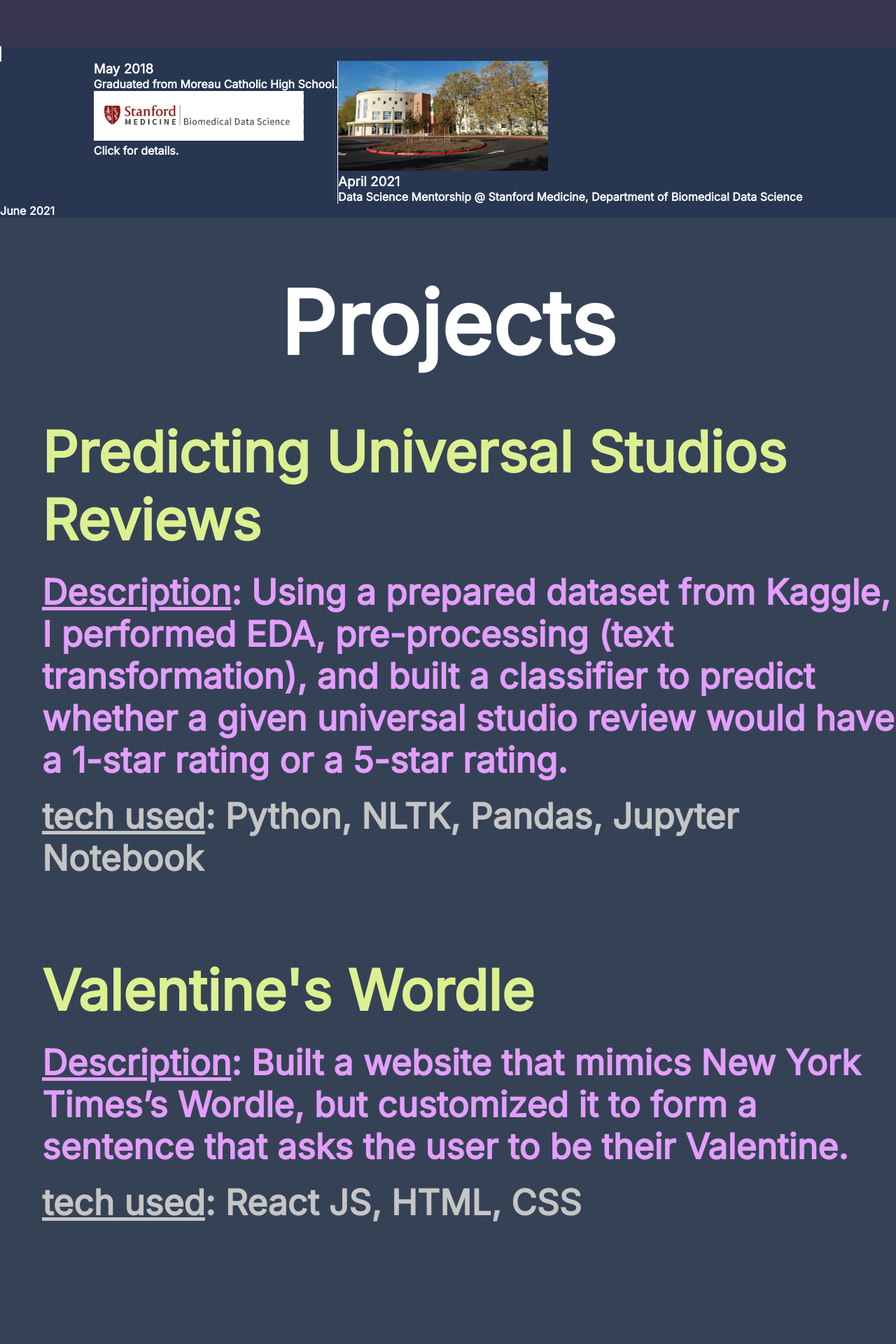
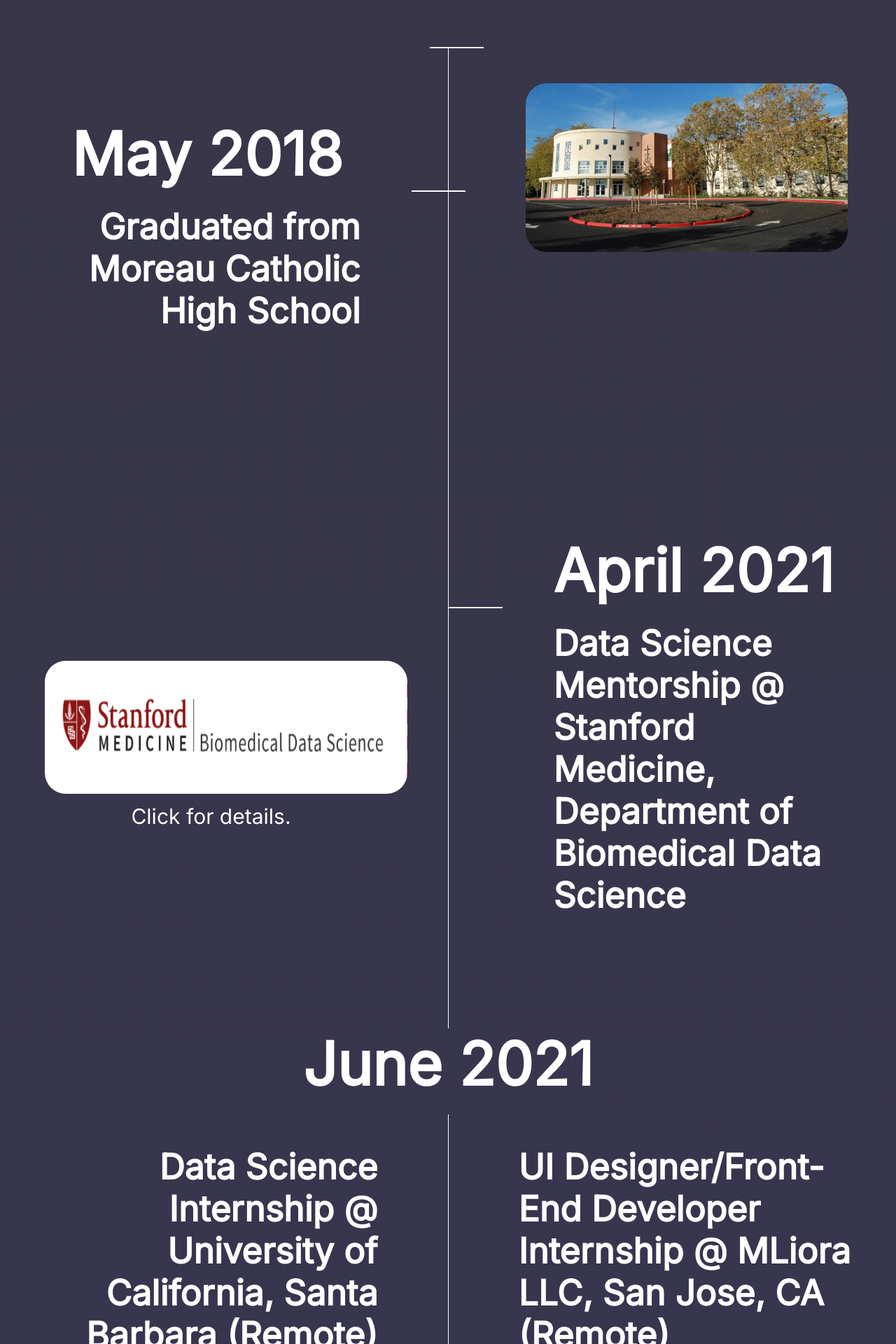
Before and after one commit to paolopedrigal/my-website, a React (Create React App) app: page / in a window 1280 px wide. Shown: the part 5640-7560 px from the top of the page at 70% size. Built offline with nearby package versions, Linux system fonts and the light colour scheme.

Commit message:
Finally finished styling the entire website (without any animations)

```diff
--- a/src/Experiences.css
+++ b/src/Experiences.css
@@ -1,5 +1,6 @@
 #timeline-section {
     background-image: linear-gradient(#383647, #363556);
+    padding-bottom: 300px;
 }
 
 #timeline-title {
@@ -14,16 +15,11 @@
     display: flex;
     justify-content: center;
     flex-direction: column;
+    background-color: transparent;
 }
 
-.placeholder {
-    border: transparent;
-    width: 45%;
-}
-
-.timeline-end-line {
-    width: 100px;
-    background-color: transparent;
+.timeline-line-break {
+    width: 75px;
     border: solid thin;
     border-color: white;
 }
@@ -39,21 +35,136 @@
     background-color: transparent;
     border-right: solid thin;
     border-color: white;
+    width: 45%;
+    height: 1400px;
 }
 
+#rhs-before-june-2021 {
+    width: 45%;
+    background-color: transparent;
+    height: 1400px;
+}
 
+.timeline-date {
+    font-size: 85px;
+    background-color: transparent;
+}
 
-/* .timeline-content {
+.timeline-caption {
+    font-size: 50px;
+    background-color: transparent;
+    padding-top: 20px;
+}
+
+#may-2018 {
     display: flex;
-    flex-direction: column;
+    justify-content: right;
     background-color: transparent;
-    width: 100%;
-    height: 800px;
-    filter: saturate(0);
-} */
+    padding-right: 150px;
+    padding-top: 100px;
+}
 
-/* #present-day {
+#mchs-caption, #skyworks-caption {
+    display: flex;
+    text-align: right;
+    padding-right: 125px;
+}
+
+#mchs-pic {
+    border-radius: 30px;
+    width: 80%;
+    margin-top: 50px;
+    margin-left: 110px;
+}
+
+#april-2021 {
+    padding-top: 400px;
+    padding-left: 150px;
+}
+
+#stanford-caption {
+    padding-left: 150px;
+}
+
+#stanford-pic {
+    width: 90%;
+    height: 190px;
+    border-radius: 30px;
+    margin-top: 470px;
+}
+
+.click-for-details {
+    font-weight: 100;
+    font-size: 30px;
+    text-align: center;
     background-color: transparent;
+    padding-top: 10px;
+}
+
+#june-2021, #present-day{
+    text-align: center;
+}
+
+#after-june-2021 {
     display: flex;
+    flex-direction: row;
     justify-content: center;
-} */
+    background-color: transparent;
+    margin-top: 20px;
+    height: 1900px;
+}
+
+#lhs-after-june-2021 {
+    border-right: solid thin;
+    border-color: white;
+    width: 45%;
+    background-color: transparent;
+    height: 1900px;
+}
+
+#rhs-after-june-2021 {
+    width: 45%;
+    background-color: transparent;
+}
+
+#ucsb-caption {
+    text-align: right;
+    margin-right: 100px;
+    padding-top: 45px;
+}
+
+#mliora-caption {
+    margin-left: 100px;
+    padding-top: 45px;
+}
+
+#ucsb-pic {
+    border-radius: 30px;
+    width: 70%;
+    height: 350px;
+    margin-left: 110px;
+    margin-top: 65px;
+}
+
+#mliora-pic {
+    border-radius: 30px;
+    width: 47%;
+    height: 350px;
+    margin-left: 225px;
+    margin-top: 65px;
+}
+
+#june-2022 {
+    padding-top: 475px;
+    display: flex;
+    justify-content: right;
+    padding-right: 150px;
+}
+
+#skyworks-pic {
+    width: 70%;
+    height: 350px;
+    border-radius: 30px;
+    margin-left: 130px;
+    margin-top: 400px;
+}
--- a/src/Experiences.js
+++ b/src/Experiences.js
@@ -1,6 +1,6 @@
 import MCHSImage from './Images/MCHSWideShot.webp';
 import StanfordImage from './Images/StanfordDataScience.png';
-import UCSBImage from './Images/UCSBDataScience.png';
+import UCSBImage from './Images/UCSBDataScience2.png';
 import MLioraImage from './Images/MLioraLLCLogo.jpg';
 import SkyworksImage from './Images/SkyworksLogo.jpg';
 import './Experiences.css';
@@ -10,77 +10,51 @@
         <div id='timeline-section'>
             <h3 id='timeline-title'>Timeline</h3>
             <div id='timeline-content'>
-                <div>
-                    <span className='placeholder'></span>
-                    <span className='timeline-end-line'></span>
-                </div>
+                <div className='timeline-line-break' style={{marginLeft: "48%"}}></div>
                 <div id='before-june-2021'>
                     <div id='lhs-before-june-2021'>
-                        <div id='above-line-lhs-before-june-2021'>
-                            <h3 className='timeline-date'>May 2018</h3>
-                        </div>
-                        <div id='below-line-lhs-before-june-2021'>
-                            <p className='timeline-caption'>Graduated from Moreau Catholic High School.</p>
-                            <img src={StanfordImage} width='300px' alt='Stanford Department of Biomedical Data Science logo.' className='timeline-content'
-                            id='Stanford'/>
-                            <p className='click-for-details'>Click for details.</p>
-                        </div>
+                        <h3 className='timeline-date' id='may-2018'>May 2018</h3>
+                        <div className='timeline-line-break' style={{marginLeft: "91%"}}></div>
+                        <p className='timeline-caption' id='mchs-caption'>Graduated from Moreau Catholic High School</p>
+                        <img src={StanfordImage} width='300px' alt='Stanford Department of Biomedical Data Science logo.' className='timeline-content'
+                        id='stanford-pic'/>
+                        <p className='click-for-details' style={{marginRight: "100px"}}>Click for details.</p>
                     </div>
                     <div id='rhs-before-june-2021'>
-                        <div id='above-line-rhs-before-june-2021'>
-                            <img src={MCHSImage} width='300px' alt='A wide shot of Moreau Catholic High School.' className='timeline-content' id='MCHS'/>
-                            <h3 className='timeline-date'>April 2021</h3>
-                        </div>
-                        <div id='below-line-rhs-before-june-2021'>
-                            <p className='timeline-caption'>Data Science Mentorship @ Stanford Medicine, Department of Biomedical Data Science</p>
-                        </div>
+                        <img src={MCHSImage} width='300px' alt='A wide shot of Moreau Catholic High School.' className='timeline-content' id='mchs-pic'/>
+                        <h3 className='timeline-date' id='april-2021'>April 2021</h3>
+                        <div className='timeline-line-break'></div>
+                        <p className='timeline-caption' id='stanford-caption'>Data Science Mentorship @ Stanford Medicine, Department of Biomedical Data Science</p>
                     </div>
                 </div>
 
-                <p id='june-2021'>June 2021</p>
+                <p className='timeline-date' id='june-2021'>June 2021</p>
 
                 <div id='after-june-2021'>
                     <div id='lhs-after-june-2021'>
-                        <div id='above-line-lhs-after-june-2021'></div>
-                        <div id='below-line-lhs-after-june-2021'></div>
+                        <p className='timeline-caption' id='ucsb-caption'>Data Science Internship @ University of California, Santa Barbara (Remote)</p>
+                        <img src={UCSBImage} width='300px' alt='UCSB Data Science logo.' className='timeline-content' id='ucsb-pic'/>
+                        <p className='click-for-details' style={{marginRight: "50px"}}>Click for details.</p>
+                        <h3 className='timeline-date' id='june-2022'>June 2022</h3>
+                        <div className='timeline-line-break' style={{marginLeft: "91%"}}></div>
+                        <p className='timeline-caption' id='skyworks-caption'>Product/Test Engineering Software Internship @ Skyworks Solutions Inc., Irvine, CA</p>
                     </div>
-                    <div id='rhs-after-june-2021'></div>
+                    <div id='rhs-after-june-2021'>
+                        <p className='timeline-caption' id='mliora-caption'>UI Designer/Front-End Developer Internship @ MLiora LLC, San Jose, CA (Remote)</p>
+                        <img src={MLioraImage} width='300px' alt='MLiora logo.' className='timeline-content' id='mliora-pic'/>
+                        <p className='click-for-details'>Click for details.</p>
+                        <img src={SkyworksImage} width='300px' alt='Skyworks logo.' className='timeline-content' id='skyworks-pic'/>
+                        <p className='click-for-details'>Click for details.</p>
+                    </div>
                 </div>
-                {/*
-                <UCSB className='timeline-content'/>
-                <MLiora className='timeline-content'/>
-                <Skyworks className='timeline-content'/>
-                <PresentDay/> Added the className timeline-content to the functional component itself */}
+                <p className='timeline-date' id='present-day'>Present Day</p>
+                <p className='timeline-caption' style={{textAlign:"center"}}>Currently, I am building a mobile app that tracks fitness goals!</p>
             </div>
-
         </div>
 
     );
 }
 
-function UCSB() {
-    return (
-        <img src={UCSBImage} width='300px' alt='UCSB Data Science logo.' className='timeline-content' id='UCSB'/>
-    );
-}
-
-function MLiora() {
-    return (
-        <img src={MLioraImage} width='300px' alt='MLiora logo.' className='timeline-content' id='MLiora'/>
-    );
-}
-
-function Skyworks() {
-    return (
-        <img src={SkyworksImage} width='300px' alt='Skyworks logo.' className='timeline-content' id='Skyworks'/>
-    );
-}
-
-function PresentDay() {
-    return (
-            <p id='present-day'>Present Day</p>
-    )
-}
 
 // function ExperienceSkyworksCard() {
 //     return (
```
